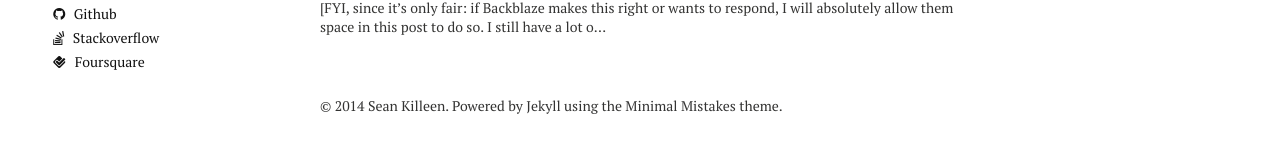
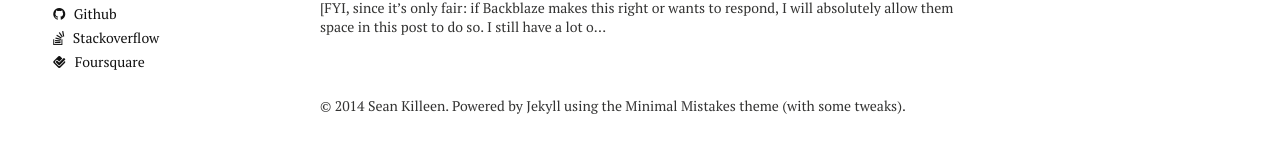
Before and after one commit to SeanKilleen/seankilleen.github.io, a Jekyll site: the page built from index.md, in a window 1280 px wide. Shown: the part 853-1014 px from the top of the page. Built offline with Jekyll 4.4.1, drawn with Linux system fonts in a browser that asks for light colours; nearby versions of some CDN libraries.

Commit message:
Update footer.

```diff
--- a/_includes/_footer.html
+++ b/_includes/_footer.html
@@ -12,4 +12,4 @@
 </div><!-- /.google-ads -->
 {% endif %}
 
-<span>&copy; {{ site.time | date: '%Y' }} {{ site.owner.name }}. Powered by <a href="http://jekyllrb.com">Jekyll</a> using the <a href="http://mademistakes.com/minimal-mistakes/">Minimal Mistakes</a> theme.</span>
+<span>&copy; {{ site.time | date: '%Y' }} {{ site.owner.name }}. Powered by <a href="http://jekyllrb.com">Jekyll</a> using the <a href="http://mademistakes.com/minimal-mistakes/">Minimal Mistakes</a> theme (with some tweaks).</span>
```
